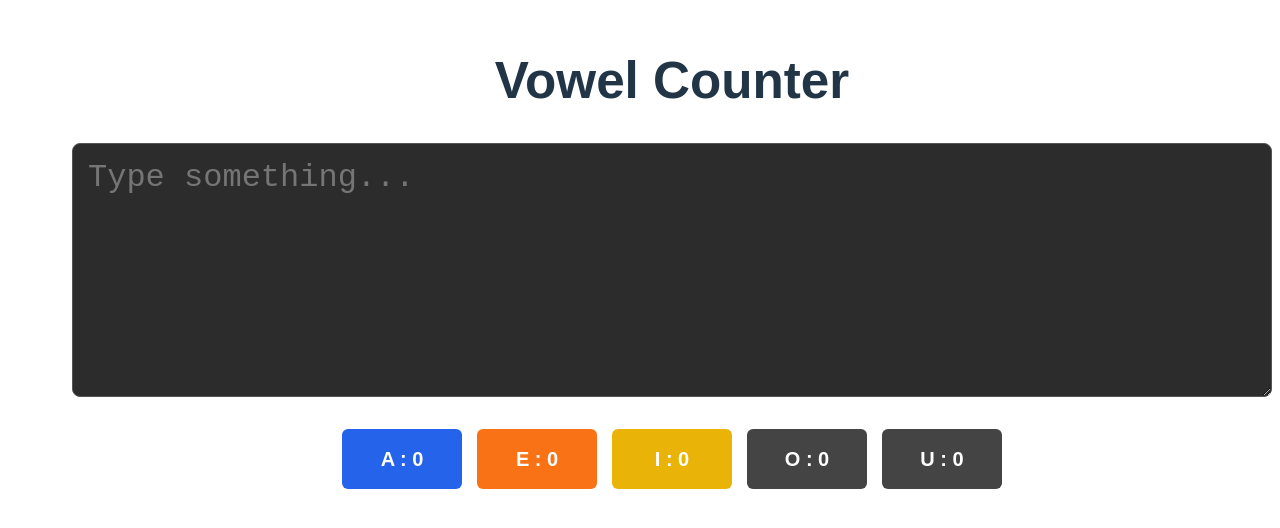
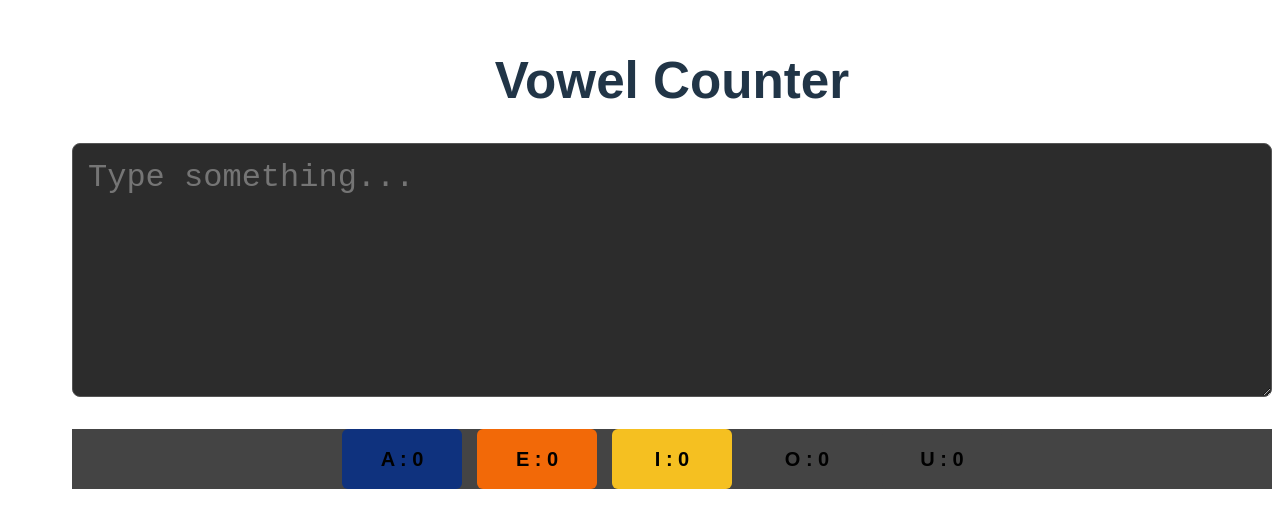
Before and after one commit to Olu863/vowel-counter, a React (Vite) app: page / in a window 1280 px wide. Shown: the part 146-674 px from the top of the page. Built offline with nearby package versions, Linux system fonts and the light colour scheme.

Commit message:
Fixed vowel boxes rendering

```diff
--- a/package.json
+++ b/package.json
@@ -10,6 +10,7 @@
     "preview": "vite preview"
   },
   "dependencies": {
+    "@vercel/speed-insights": "^2.0.0",
     "react": "^19.2.0",
     "react-dom": "^19.2.0"
   },
--- a/src/App.jsx
+++ b/src/App.jsx
@@ -2,6 +2,7 @@ import { useState } from 'react'
 import reactLogo from './assets/react.svg'
 import viteLogo from '/vite.svg'
 import './App.css'
+import { SpeedInsights } from '@vercel/speed-insights/react'
 
 
 function App() {
@@ -18,9 +19,9 @@ function App() {
   const sorted = Object.entries(vowels).sort((a, b) => b[1] - a[1]);
 
   const getColor = (vowel) => {
-    if (sorted[0][0] === vowel) return "#2563eb";   // blue
-    if (sorted[1][0] === vowel) return "#f97316";   // orange
-    if (sorted[2][0] === vowel) return "#eab308";   // yellow
+    if (sorted[0][0] === vowel) return "#0f327e";   // blue
+    if (sorted[1][0] === vowel) return "#f26908";   // orange
+    if (sorted[2][0] === vowel) return "#f5c021";   // yellow
     return "#444";
   };
 
@@ -51,10 +52,11 @@ function App() {
           display: "flex",
           justifyContent: "center",
           gap: "15px",
-          flexWrap: "wrap"
+          flexWrap: "wrap",
+          backgroundColor: "#444"
         }}
-      >
-        {Object.entries(vowels).map(([vowel, count]) => (
+        >
+      {Object.entries(vowels).map(([vowel, count]) => (
           <div
             key={vowel}
             style={{
@@ -67,7 +69,7 @@ function App() {
               borderRadius: "6px",
               fontSize: "20px",
               fontWeight: "bold",
-              color: "white"
+              color: "black"
             }}
           >
             {vowel.toUpperCase()} : {count}
```
Also changed, not shown: 1 other file (tests, documents, lock files or other folders).
